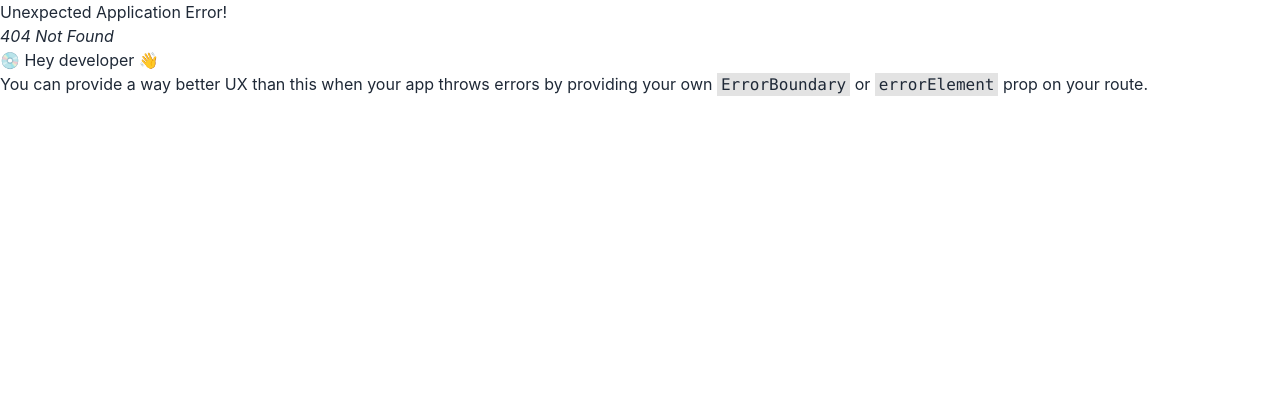
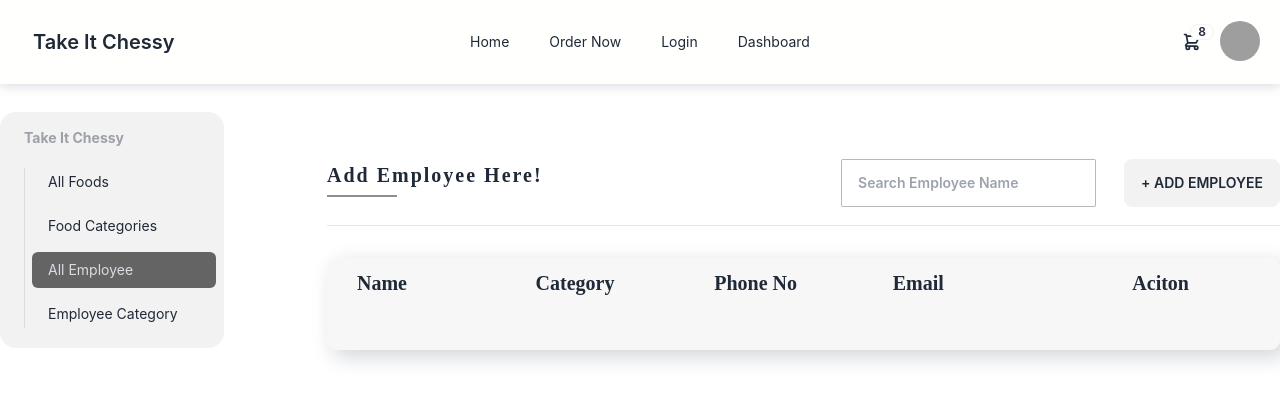
Before and after one commit to Sharif101/TakeItChessyClient, a React (Create React App) app: page /dashboard/addemployee in a window 1280 px wide. Before the commit this address had no page. Shown: the top 402 px of the page. Built offline with nearby package versions, Linux system fonts and the light colour scheme; grey boxes are pictures that could not be loaded; a web font is replaced by a local one.

Commit message:
addemployee

```diff
--- /dev/null
+++ b/src/Components/AddEmployee/AddEmployee.js
@@ -0,0 +1,41 @@
+import React from "react";
+import AddEmployeeModal from "../AllModals/AddEmployeeModal";
+
+const AddEmployee = () => {
+  return (
+    <div>
+      <div className="flex justify-between items-center">
+        <h4 className="form-title">Add Employee Here!</h4>
+        {/* ------------------------------- */}
+        <div className="flex items-center">
+          <div className="form-control search-food mr-7">
+            <input
+              type="text"
+              placeholder="Search Employee Name"
+              className="input input-bordered"
+            />
+          </div>
+          {/* ------------modal--------- */}
+          <AddEmployeeModal />
+        </div>
+        {/* -------------------------- */}
+      </div>
+      <hr />
+
+      {/* ----------------------------------- */}
+      <div className="food-list">
+        <div className="menu-list">
+          <div className="menu-list-titles mt-8 mb-8 flex justify-between items-center">
+            <h1 className="w-96">Name</h1>
+            <h1 className="w-96 ">Category</h1>
+            <h1 className="w-96 ">Phone No</h1>
+            <h1 className="w-96">Email</h1>
+            <h1 className="w-96 text-center">Aciton</h1>
+          </div>
+        </div>
+      </div>
+    </div>
+  );
+};
+
+export default AddEmployee;
--- /dev/null
+++ b/src/Components/AllModals/AddEmployeeModal.js
@@ -0,0 +1,94 @@
+import React from "react";
+
+const AddEmployeeModal = () => {
+  return (
+    <div>
+      {/* You can open the modal using document.getElementById('ID').showModal() method */}
+      <button
+        className="btn"
+        onClick={() => document.getElementById("my_modal_4").showModal()}
+      >
+        + Add Employee
+      </button>
+      <dialog id="my_modal_4" className="modal">
+        <div className="modal-box w-11/12 max-w-5xl">
+          <h3 className="font-bold text-lg">Hello!</h3>
+
+          <div>
+            <form className="flex flex-col items-center inpt-form">
+              {/* ---------------------------------- */}
+
+              <select
+                // onChange={handleChange}
+                className="select select-bordered w-full max-w-xs seleted-value"
+              >
+                <option disabled selected>
+                  Choose Employee Cetagories
+                </option>
+              </select>
+
+              {/* -------------------------- */}
+              <input
+                type="text"
+                placeholder="Name"
+                className="input input-bordered input-md w-full max-w-xs"
+              />
+              <input
+                type="text"
+                placeholder="Email"
+                className="input input-bordered input-md w-full max-w-xs"
+              />
+
+              <input
+                type="number"
+                placeholder="Phone No"
+                className="input input-bordered input-md w-full max-w-xs"
+              />
+
+              <input
+                type="text"
+                placeholder="Work Time"
+                className="input input-bordered input-md w-full max-w-xs"
+              />
+
+              <input
+                type="text"
+                placeholder="Sallery"
+                className="input input-bordered input-md w-full max-w-xs"
+              />
+
+              <textarea
+                className="textarea textarea-bordered w-full max-w-xs"
+                placeholder="Addresss"
+                type="text"
+              ></textarea>
+
+              <input
+                type="file"
+                placeholder="Add pictures"
+                className="input input-bordered input-md w-full max-w-xs"
+                multiple
+                accept="image/png, image/png, image/jpeg"
+                // onChange={(e) => postPicture(e.target.files[0])}
+                // onBlur={handleinptBlur}
+              />
+
+              {/* -------------------------------------- */}
+              <button className="custom-button" type="submit">
+                Submit
+              </button>
+            </form>
+          </div>
+          <div className="modal-action">
+            <form method="dialog">
+              {/* if there is a button, it will close the modal */}
+              <button className="btn">Close</button>
+            </form>
+          </div>
+        </div>
+      </dialog>
+    </div>
+  );
+};
+
+export default AddEmployeeModal;
--- a/src/Routes/Routes.js
+++ b/src/Routes/Routes.js
@@ -10,6 +10,7 @@ import OrderLayout from "../Layout/OrderLayout";
 import AddEmployeCategory from "../Components/AddEmployeCategory/AddEmployeCategory";
 import Login from "../Components/Login/Login";
 import Signup from "../Components/Login/Signup";
+import AddEmployee from "../Components/AddEmployee/AddEmployee";
 
 let router = createBrowserRouter([
   {
@@ -55,6 +56,10 @@ let router = createBrowserRouter([
             element: <AddCategory></AddCategory>,
           },
           {
+            path: "/dashboard/addemployee",
+            element: <AddEmployee></AddEmployee>,
+          },
+          {
             path: "/dashboard/addemployeecategory",
             element: <AddEmployeCategory></AddEmployeCategory>,
           },
```
